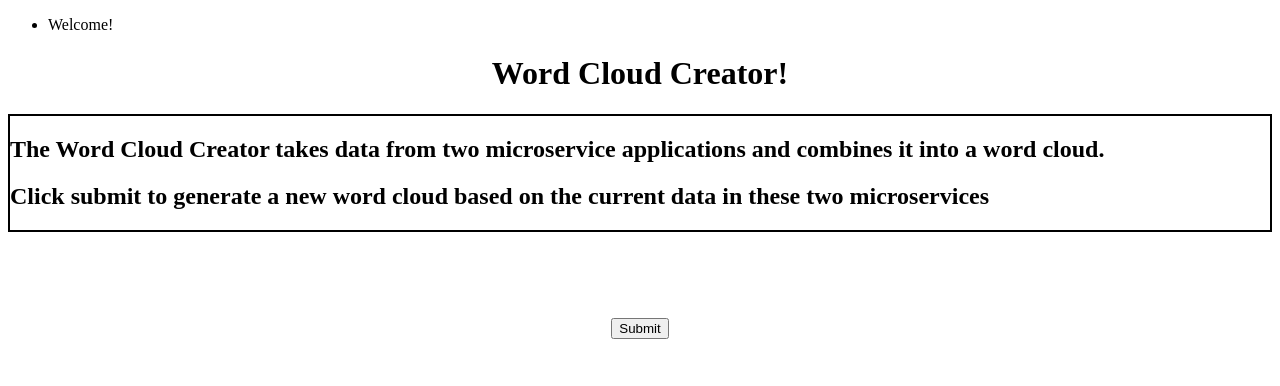
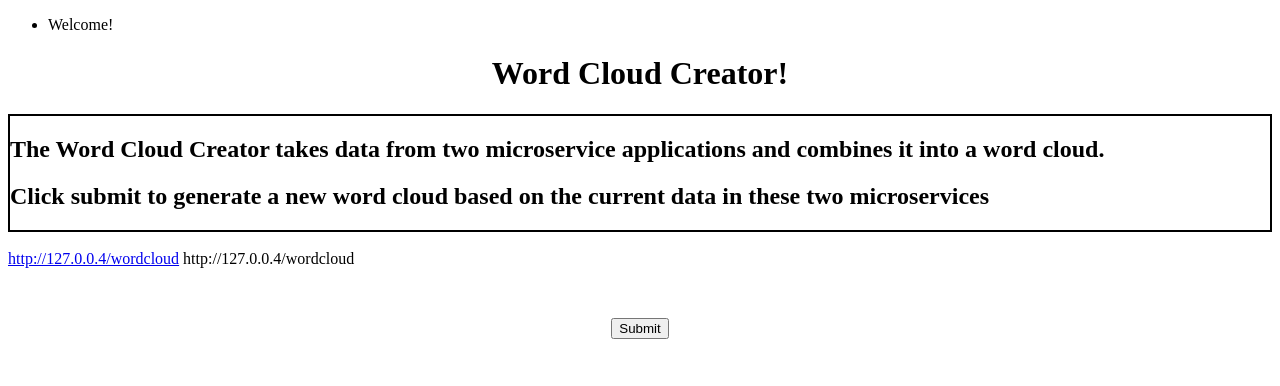
Before and after one commit to mckerracher/340_Website, a Flask app: page /wordcloud in a window 1280 px wide. Shown: the top 386 px of the page. Run offline with Flask 2, Linux system fonts and the light colour scheme.

Commit message:
Updated with Whitenoise - update checking internal linking

```diff
--- a/templates/wordcloud.html
+++ b/templates/wordcloud.html
@@ -34,7 +34,7 @@ https://help.pythonanywhere.com/pages/StaticFiles/
     <br>
 
 
-
+    <a href = http://127.0.0.4/wordcloud>http://127.0.0.4/wordcloud</a> http://127.0.0.4/wordcloud
 
 
     <br>
```
